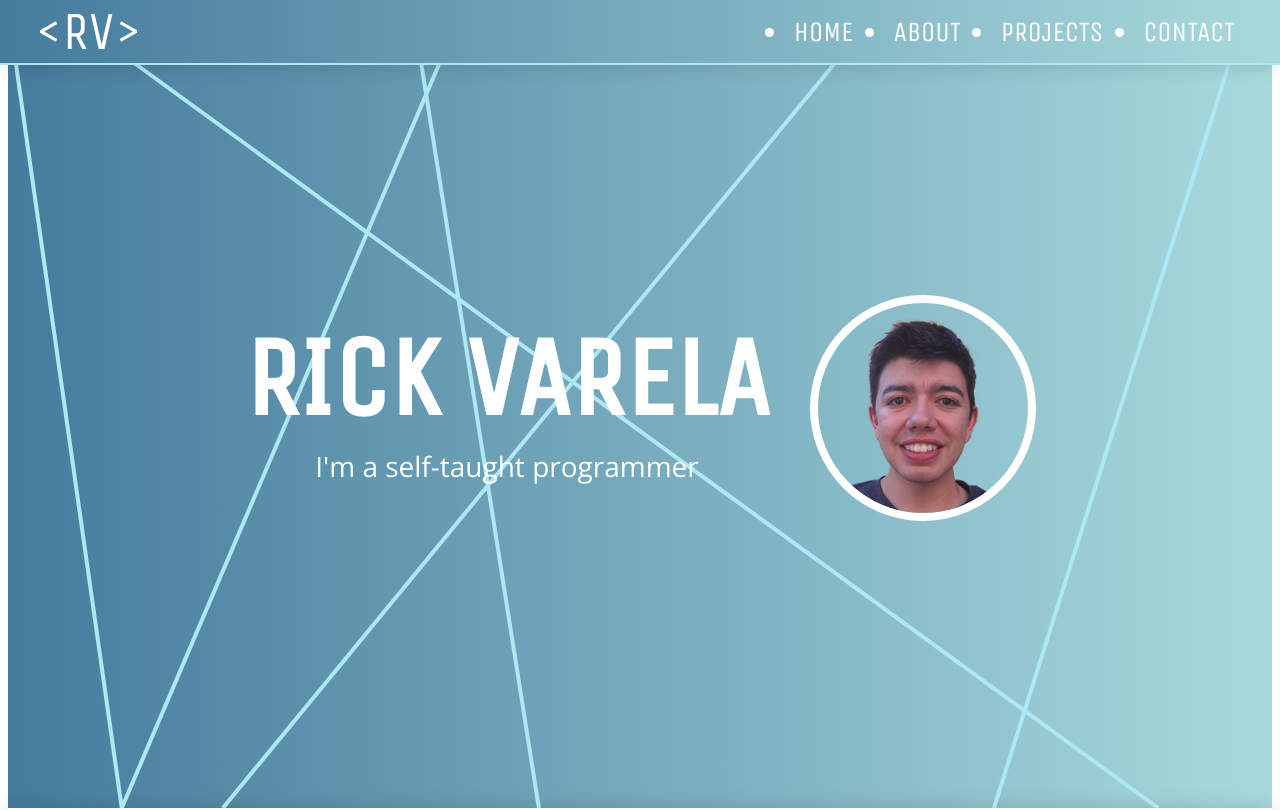
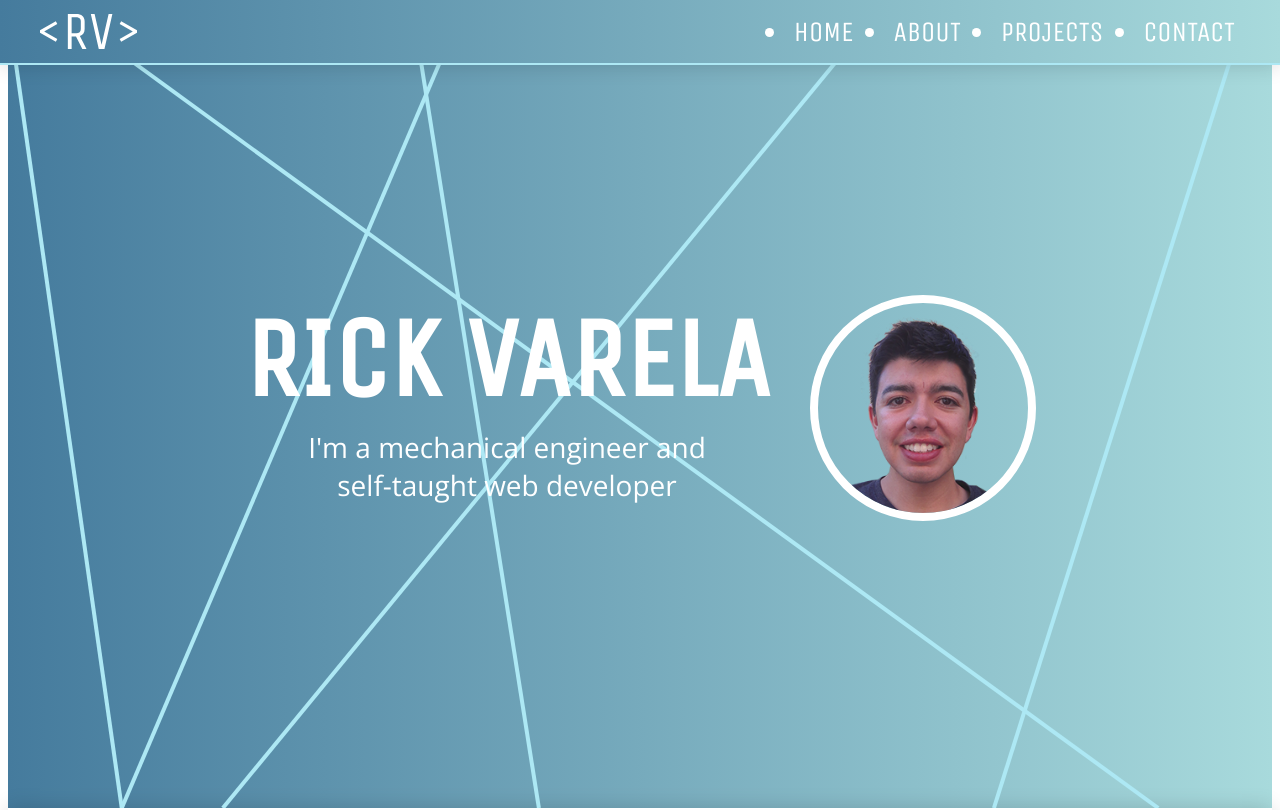
Before and after one commit to rickvarela/rickvarela-portfolio, a React (Create React App) app: page / in a window 1280 px wide. Shown: the top 810 px of the page. Built offline with nearby package versions, Linux system fonts and the light colour scheme.

Commit message:
Update tag line

```diff
--- a/src/sections/Home.js
+++ b/src/sections/Home.js
@@ -8,7 +8,9 @@ export const Home = ({ screenDims }) => {
         <img src={rickAvatar} className='home-img' alt='Rick' />
         <div className='home-text'>
           <h1>RICK VARELA</h1>
-          <p>I'm a self-taught programmer</p>
+          <p>
+            I'm a mechanical engineer and <br /> self-taught web developer
+          </p>
         </div>
         <LineBackground screenDims={screenDims} />
       </div>
```
